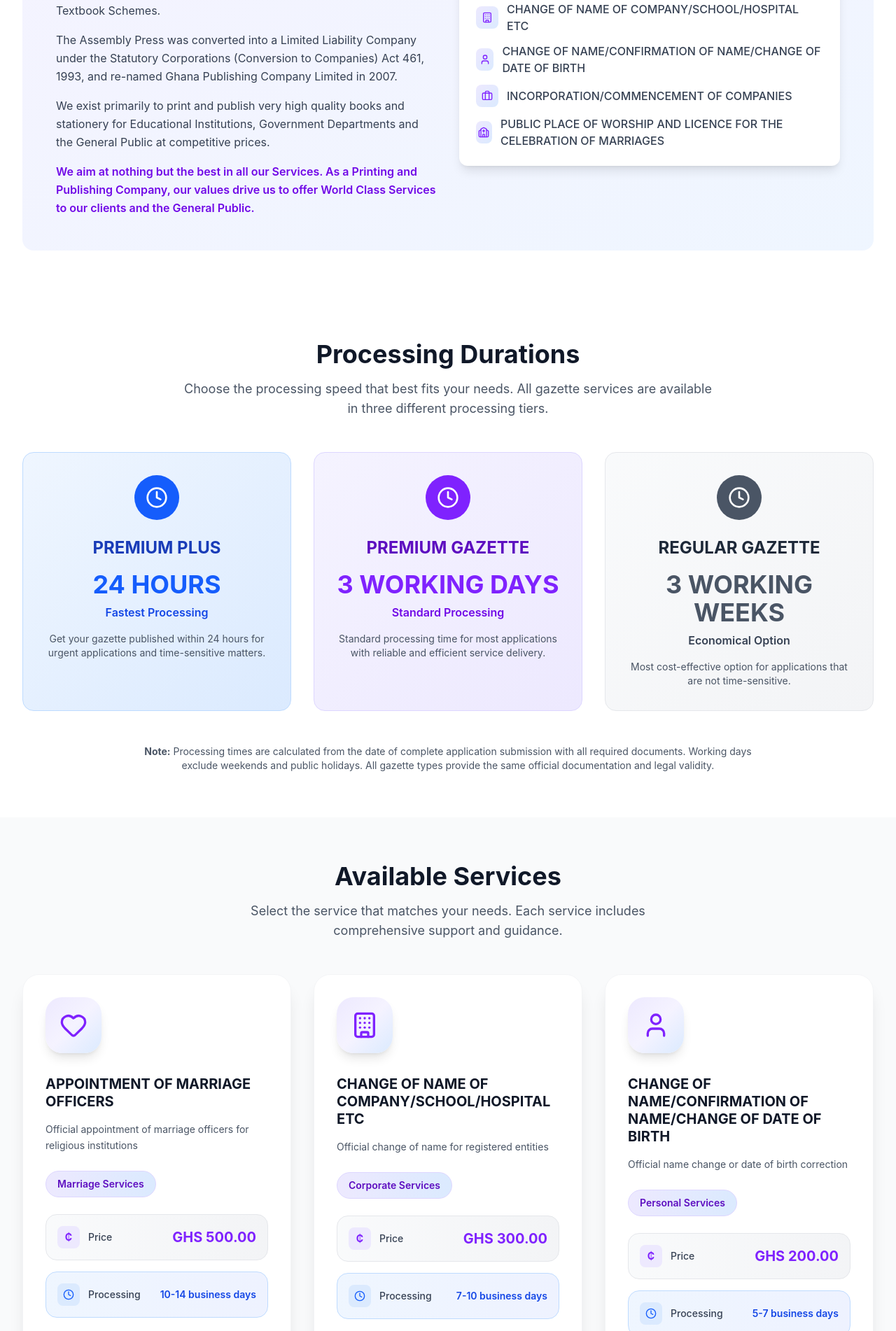
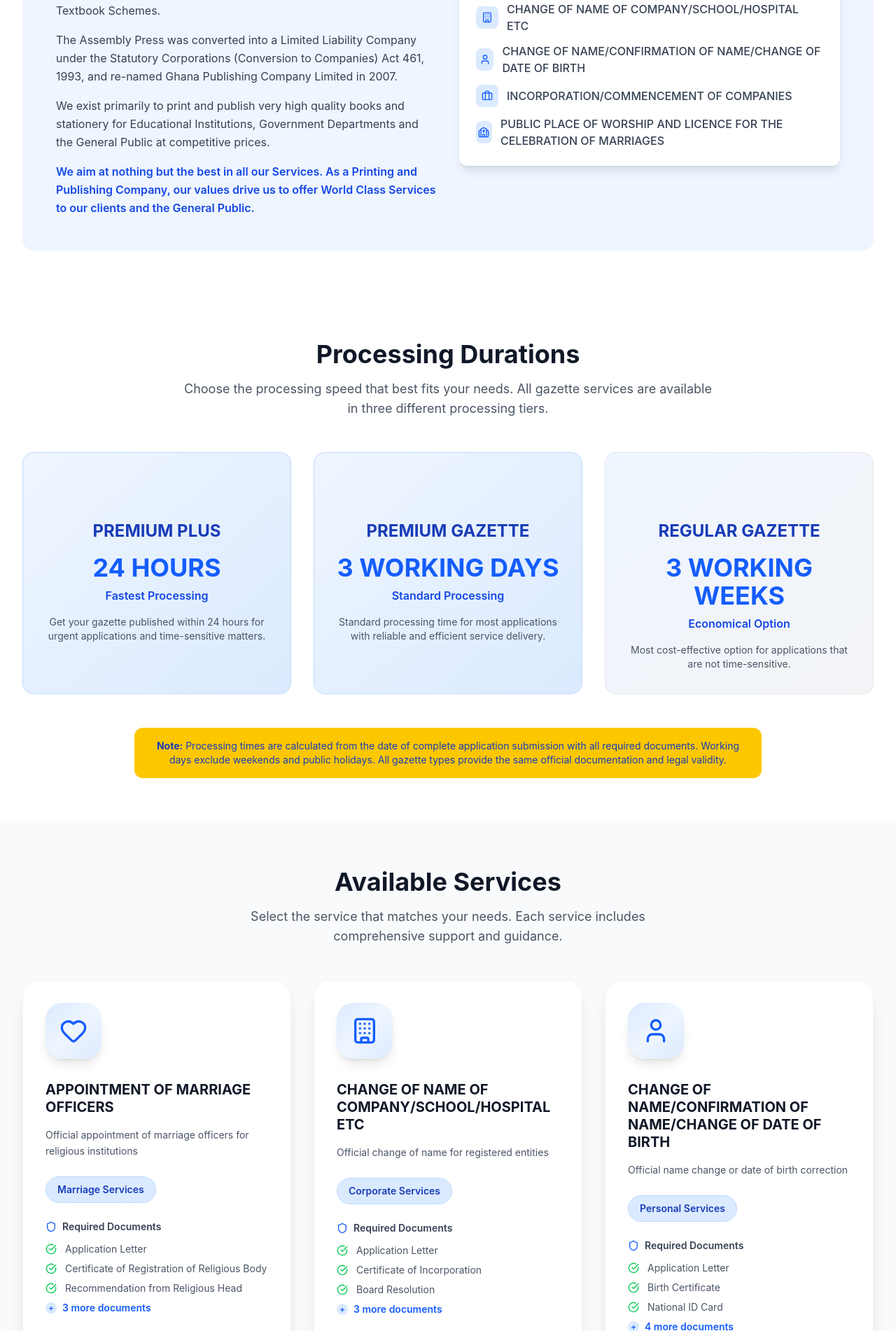
Before and after one commit to Amamer3/Gazette-Customer, a React (Vite) app: page /services in a window 1280 px wide. Shown: the part 818-2720 px from the top of the page at 70% size. Built offline with nearby package versions, Linux system fonts and the light colour scheme.

Commit message:
Refactor Services page styles and update color scheme from violet to blue for consistency. Removed unused Clock icon and adjusted related elements for improved visual coherence.

```diff
--- a/src/pages/Services.tsx
+++ b/src/pages/Services.tsx
@@ -2,7 +2,7 @@
 import { Link } from 'react-router-dom';
 import { gazetteServices } from '../data/mockData';
 import { gazettePricingServices } from '../services/mockData';
-import { ArrowRight, FileText, Building, Heart, User, Briefcase, Church, X, Clock, Shield, CheckCircle } from 'lucide-react';
+import { ArrowRight, FileText, Building, Heart, User, Briefcase, Church, X, Shield, CheckCircle } from 'lucide-react';
 
 const Services: React.FC = () => {
   const [selectedService, setSelectedService] = useState<any>(null);
@@ -127,11 +127,11 @@
               Ghana Publishing Company
             </h2>
             <p className="text-lg text-gray-600 max-w-4xl mx-auto leading-relaxed">
-              <span className="font-semibold text-violet-700">Now We are one click away from you</span>
+              <span className="font-semibold text-blue-700">Now We are one click away from you</span>
             </p>
           </div>
 
-          <div className="bg-gradient-to-br from-violet-50 to-blue-50 rounded-2xl p-8 md:p-12">
+          <div className="bg-gradient-to-br from-blue-50 to-blue-50 rounded-2xl p-8 md:p-12">
             <div className="grid grid-cols-1 lg:grid-cols-2 gap-8 items-center">
               <div>
                 <h3 className="text-2xl font-bold text-gray-900 mb-6">
@@ -147,7 +147,7 @@
                   <p>
                     We exist primarily to print and publish very high quality books and stationery for Educational Institutions, Government Departments and the General Public at competitive prices.
                   </p>
-                  <p className="font-semibold text-violet-700">
+                  <p className="font-semibold text-blue-700">
                     We aim at nothing but the best in all our Services. As a Printing and Publishing Company, our values drive us to offer World Class Services to our clients and the General Public.
                   </p>
                 </div>
@@ -160,8 +160,8 @@
                     const IconComponent = getServiceIcon(service.icon);
                     return (
                       <li key={service.id} className="flex items-center space-x-3">
-                        <div className="w-8 h-8 bg-gradient-to-br from-violet-100 to-blue-100 rounded-lg flex items-center justify-center">
-                          <IconComponent className="w-4 h-4 text-violet-600" />
+                        <div className="w-8 h-8 bg-gradient-to-br from-blue-100 to-blue-100 rounded-lg flex items-center justify-center">
+                          <IconComponent className="w-4 h-4 text-blue-600" />
                         </div>
                         <span className="text-gray-700 font-medium">{service.name}</span>
                       </li>
@@ -190,8 +190,8 @@
             {/* Premium Plus */}
             <div className="bg-gradient-to-br from-blue-50 to-blue-100 rounded-2xl p-8 border border-blue-200 hover:shadow-lg transition-all duration-300">
               <div className="text-center">
-                <div className="w-16 h-16 bg-blue-600 rounded-full flex items-center justify-center mx-auto mb-6">
-                  <Clock className="w-8 h-8 text-white" />
+                <div className="w-16 h-16 flex items-center justify-center mx-auto">
+                  {/* <Clock className="w-8 h-8 text-white" /> */}
                 </div>
                 <h3 className="text-2xl font-bold text-blue-800 mb-4">PREMIUM PLUS</h3>
                 <div className="text-4xl font-bold text-blue-600 mb-2">24 HOURS</div>
@@ -203,14 +203,14 @@
             </div>
 
             {/* Premium Gazette */}
-            <div className="bg-gradient-to-br from-violet-50 to-violet-100 rounded-2xl p-8 border border-violet-200 hover:shadow-lg transition-all duration-300">
+            <div className="bg-gradient-to-br from-blue-50 to-blue-100 rounded-2xl p-8 border border-blue-200 hover:shadow-lg transition-all duration-300">
               <div className="text-center">
-                <div className="w-16 h-16 bg-violet-600 rounded-full flex items-center justify-center mx-auto mb-6">
-                  <Clock className="w-8 h-8 text-white" />
+                <div className="w-16 h-16 flex items-center justify-center mx-auto">
+                  {/* <Clock className="w-8 h-8 text-white" /> */}
                 </div>
-                <h3 className="text-2xl font-bold text-violet-800 mb-4">PREMIUM GAZETTE</h3>
-                <div className="text-4xl font-bold text-violet-600 mb-2">3 WORKING DAYS</div>
-                <p className="text-violet-700 font-semibold mb-4">Standard Processing</p>
+                <h3 className="text-2xl font-bold text-blue-800 mb-4">PREMIUM GAZETTE</h3>
+                <div className="text-4xl font-bold text-blue-600 mb-2">3 WORKING DAYS</div>
+                <p className="text-blue-700 font-semibold mb-4">Standard Processing</p>
                 <p className="text-gray-600 text-sm">
                   Standard processing time for most applications with reliable and efficient service delivery.
                 </p>
@@ -218,14 +218,14 @@
             </div>
 
             {/* Regular Gazette */}
-            <div className="bg-gradient-to-br from-gray-50 to-gray-100 rounded-2xl p-8 border border-gray-200 hover:shadow-lg transition-all duration-300">
+            <div className="bg-gradient-to-br from-blue-50 to-gray-100 rounded-2xl p-8 border border-gray-200 hover:shadow-lg transition-all duration-300">
               <div className="text-center">
-                <div className="w-16 h-16 bg-gray-600 rounded-full flex items-center justify-center mx-auto mb-6">
-                  <Clock className="w-8 h-8 text-white" />
+                <div className="w-16 h-16 flex items-center justify-center mx-auto">
+                  {/* <Clock className="w-8 h-8 text-white" /> */}
                 </div>
-                <h3 className="text-2xl font-bold text-gray-800 mb-4">REGULAR GAZETTE</h3>
-                <div className="text-4xl font-bold text-gray-600 mb-2">3 WORKING WEEKS</div>
-                <p className="text-gray-700 font-semibold mb-4">Economical Option</p>
+                <h3 className="text-2xl font-bold text-blue-800 mb-4">REGULAR GAZETTE</h3>
+                <div className="text-4xl font-bold text-blue-600 mb-2">3 WORKING WEEKS</div>
+                <p className="text-blue-700 font-semibold mb-4">Economical Option</p>
                 <p className="text-gray-600 text-sm">
                   Most cost-effective option for applications that are not time-sensitive.
                 </p>
@@ -234,7 +234,7 @@
           </div>
 
           <div className="text-center mt-12">
-            <p className="text-gray-600 text-sm max-w-4xl mx-auto">
+            <p className="bg-yellow-400 text-sm text-blue-800 p-4 rounded-xl max-w-4xl mx-auto">
               <strong>Note:</strong> Processing times are calculated from the date of complete application submission with all required documents.
               Working days exclude weekends and public holidays. All gazette types provide the same official documentation and legal validity.
             </p>
@@ -267,24 +267,21 @@
                   }}
                 >
                   {/* Gradient Overlay */}
-                  <div className="absolute inset-0 bg-gradient-to-br from-violet-500/5 to-blue-500/5 opacity-0 group-hover:opacity-100 transition-opacity duration-500"></div>
+                  <div className="absolute inset-0 bg-gradient-to-br from-blue-500/5 to-blue-500/5 opacity-0 group-hover:opacity-100 transition-opacity duration-500"></div>
 
-                  {/* Floating Elements */}
-                  <div className="absolute top-4 right-4 w-2 h-2 bg-violet-400 rounded-full opacity-0 group-hover:opacity-100 transition-all duration-500 delay-200"></div>
-                  <div className="absolute bottom-4 left-4 w-1 h-1 bg-blue-400 rounded-full opacity-0 group-hover:opacity-100 transition-all duration-500 delay-300"></div>
 
                   <div className="relative p-8">
                     {/* Service Icon */}
                     <div className="relative mb-8">
-                      <div className="w-20 h-20 bg-gradient-to-br from-violet-100 via-violet-50 to-blue-100 rounded-3xl flex items-center justify-center group-hover:scale-110 group-hover:rotate-3 transition-all duration-500 shadow-lg">
-                        <IconComponent className="w-10 h-10 text-violet-600 group-hover:text-violet-700 transition-colors duration-300" />
+                      <div className="w-20 h-20 bg-gradient-to-br from-blue-100 via-blue-50 to-blue-100 rounded-3xl flex items-center justify-center group-hover:scale-110 group-hover:rotate-3 transition-all duration-500 shadow-lg">
+                        <IconComponent className="w-10 h-10 text-blue-600 group-hover:text-blue-700 transition-colors duration-300" />
                       </div>
                       {/* Icon Glow Effect */}
-                      <div className="absolute inset-0 w-20 h-20 bg-gradient-to-br from-violet-400/20 to-blue-400/20 rounded-3xl blur-xl opacity-0 group-hover:opacity-100 transition-opacity duration-500"></div>
+                      <div className="absolute inset-0 w-20 h-20 bg-gradient-to-br from-blue-400/20 to-blue-400/20 rounded-3xl blur-xl opacity-0 group-hover:opacity-100 transition-opacity duration-500"></div>
                     </div>
 
                     {/* Service Name */}
-                    <h3 className="text-xl font-bold text-gray-900 mb-4 group-hover:text-violet-700 transition-colors duration-300 leading-tight">
+                    <h3 className="text-xl font-bold text-gray-900 mb-4 group-hover:text-blue-700 transition-colors duration-300 leading-tight">
                       {service.name}
                     </h3>
 
@@ -295,40 +292,17 @@
 
                     {/* Category Badge */}
                     <div className="mb-6">
-                      <span className="inline-flex items-center px-4 py-2 rounded-full text-sm font-semibold bg-gradient-to-r from-violet-100 to-blue-100 text-violet-800 border border-violet-200">
+                      <span className="inline-flex items-center px-4 py-2 rounded-full text-sm font-semibold bg-gradient-to-r from-blue-100 to-blue-100 text-blue-800 border border-blue-200">
 
                         {service.category}
                       </span>
                     </div>
 
-                    {/* Price and Processing Time */}
-                    <div className="space-y-4 mb-8">
-                      <div className="flex justify-between items-center p-4 bg-gradient-to-r from-gray-50 to-gray-100 rounded-2xl border border-gray-200">
-                        <div className="flex items-center">
-                          <div className="w-8 h-8 bg-violet-100 rounded-lg flex items-center justify-center mr-3">
-                            <span className="text-violet-600 font-bold text-sm">₵</span>
-                          </div>
-                          <span className="text-sm font-medium text-gray-700">Price</span>
-                        </div>
-                        <span className="font-bold text-violet-600 text-xl">
-                          GHS {service.price.toLocaleString('en-US', {minimumFractionDigits: 2, maximumFractionDigits: 2})}
-                        </span>
-                      </div>
-                      <div className="flex justify-between items-center p-4 bg-gradient-to-r from-blue-50 to-indigo-50 rounded-2xl border border-blue-200">
-                        <div className="flex items-center">
-                          <div className="w-8 h-8 bg-blue-100 rounded-lg flex items-center justify-center mr-3">
-                            <Clock className="w-4 h-4 text-blue-600" />
-                          </div>
-                          <span className="text-sm font-medium text-gray-700">Processing</span>
-                        </div>
-                        <span className="text-sm font-semibold text-blue-700">{service.processingTime}</span>
-                      </div>
-                    </div>
 
                     {/* Required Documents Preview */}
                     <div className="mb-8">
                       <h4 className="text-sm font-semibold text-gray-700 mb-3 flex items-center">
-                        <Shield className="w-4 h-4 mr-2 text-violet-600" />
+                        <Shield className="w-4 h-4 mr-2 text-blue-600" />
                         Required Documents
                       </h4>
                       <ul className="space-y-2">
@@ -339,8 +313,8 @@
                           </li>
                         ))}
                         {service.requiredDocuments.length > 3 && (
-                          <li className="text-sm text-violet-600 font-semibold flex items-center">
-                            <span className="w-4 h-4 bg-violet-100 rounded-full flex items-center justify-center mr-2 text-xs">+</span>
+                          <li className="text-sm text-blue-600 font-semibold flex items-center">
+                            <span className="w-4 h-4 bg-blue-100 rounded-full flex items-center justify-center mr-2 text-xs">+</span>
                             {service.requiredDocuments.length - 3} more documents
                           </li>
                         )}
@@ -350,12 +324,12 @@
                     {/* Apply Button */}
                     <button
                       onClick={() => handleServiceClick(service)}
-                      className="w-full inline-flex items-center justify-center px-6 py-4 bg-blue-600 text-white rounded-2xl font-bold text-sm hover:from-violet-700 hover:via-violet-600 hover:to-blue-700 transition-all duration-300 transform hover:scale-105 shadow-xl hover:shadow-2xl group/btn"
+                      className="w-full inline-flex items-center justify-center px-6 py-4 bg-blue-600 text-white rounded-2xl font-bold text-sm hover:from-blue-700 hover:via-blue-600 hover:to-blue-700 transition-all duration-300 transform hover:scale-105 shadow-xl hover:shadow-2xl group/btn"
                     >
                       <span className="relative z-10">Apply Now</span>
                       <ArrowRight className="ml-2 w-5 h-5 group-hover/btn:translate-x-1 transition-transform duration-300" />
                       {/* Button Glow */}
-                      <div className="absolute inset-0 bg-gradient-to-r from-violet-400 to-blue-400 rounded-2xl blur opacity-0 group-hover/btn:opacity-20 transition-opacity duration-300"></div>
+                      <div className="absolute inset-0 bg-gradient-to-r from-blue-400 to-blue-400 rounded-2xl blur opacity-0 group-hover/btn:opacity-20 transition-opacity duration-300"></div>
                     </button>
                   </div>
                 </div>
@@ -411,7 +385,7 @@
               }
             ].map((step, index) => (
               <div key={index} className="text-center">
-                <div className="w-16 h-16 bg-gradient-to-br from-violet-600 to-blue-600 rounded-full flex items-center justify-center mx-auto mb-4">
+                <div className="w-16 h-16 bg-gradient-to-br from-blue-600 to-blue-600 rounded-full flex items-center justify-center mx-auto mb-4">
                   <span className="text-white font-bold text-lg">{step.step}</span>
                 </div>
                 <h3 className="text-lg font-semibold text-gray-900 mb-2">{step.title}</h3>
@@ -458,7 +432,7 @@
               <div className="flex items-center justify-between">
                 <div className="flex items-center space-x-4">
                   <div className="w-12 h-12 bg-white/20 rounded-xl flex items-center justify-center">
-                    {React.createElement(getServiceIcon(selectedService.icon), { className: "w-6 h-6 text-white" })}
+                      {React.createElement(getServiceIcon(selectedService.icon), { className: "w-6 h-6 text-white" })}
                   </div>
                   <div>
                     <h2 className="text-2xl font-bold mb-1">
@@ -484,7 +458,7 @@
               <div className="space-y-6">
                 {/* PREMIUM PLUS */}
                 {getFilteredGazetteServices(selectedService.id).some(service => service.gazetteType === 'premium-plus') && (
-                  <div className="bg-blue-50 rounded-xl p-6 border border-blue-200">
+                    <div className="bg-blue-50 rounded-xl p-6 border border-blue-200">
                     <div className="flex items-center mb-4">
 
                       <h3 className="text-lg font-bold text-blue-800">PREMIUM PLUS</h3>
```
